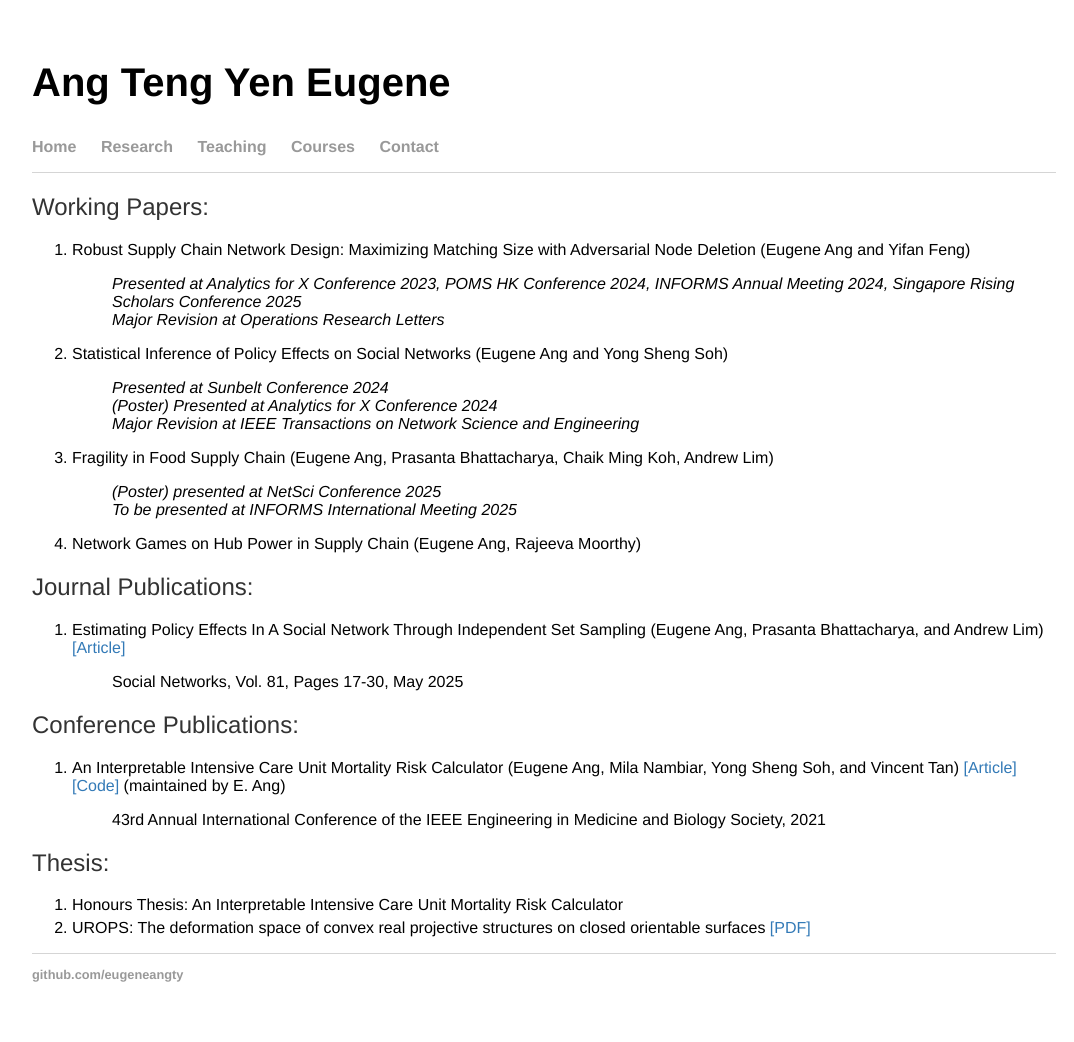
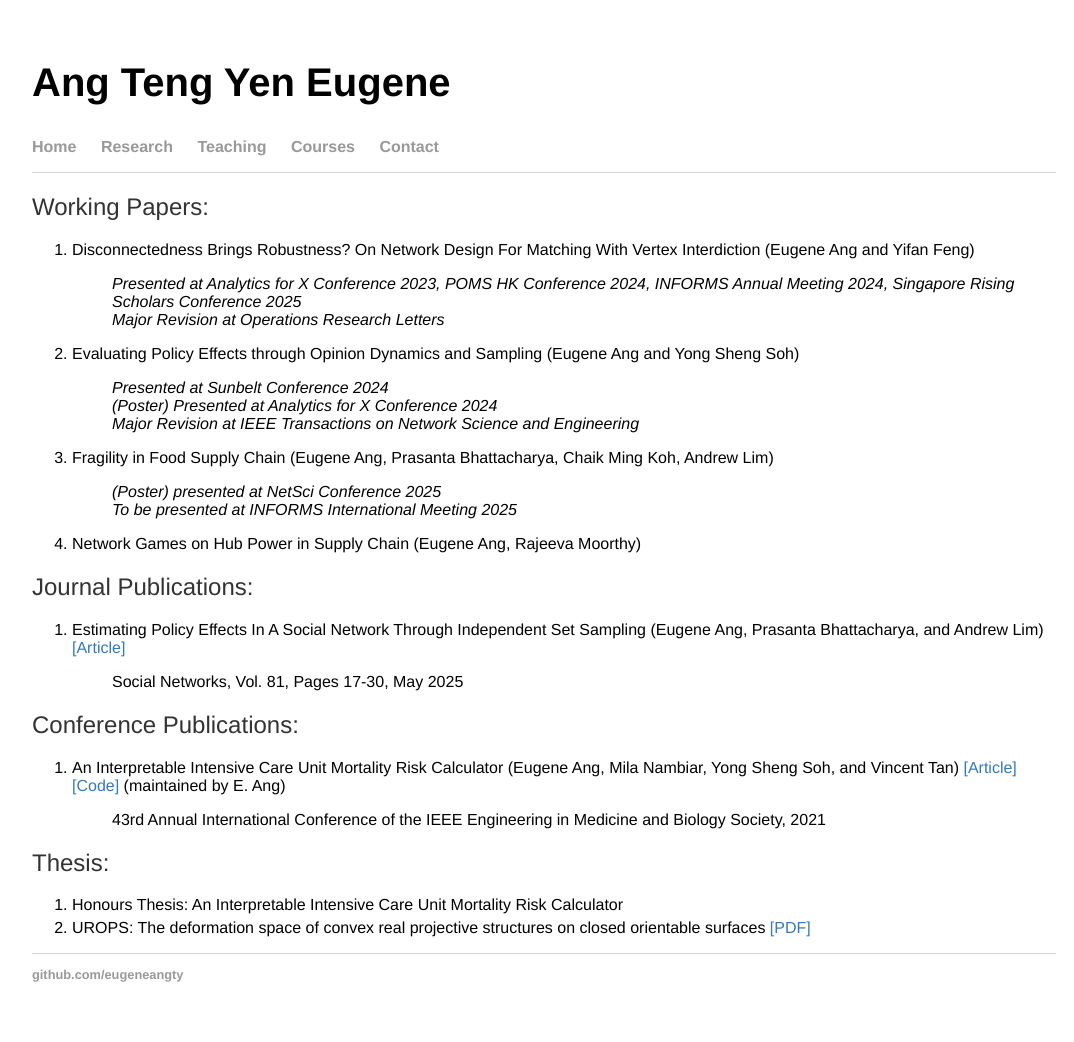
Before and after one commit to eugeneangty/eugeneangty.github.io, a Jekyll site: the page built from research/index.html, in a window 1280 px wide. Shown: the whole page, without its empty margins (96-1170 px from the left). Built offline with Jekyll 4.4.1, drawn with Linux system fonts in a browser that asks for light colours.

Commit message:
Update index.html

```diff
--- a/research/index.html
+++ b/research/index.html
@@ -6,12 +6,12 @@ title: Ang Teng Yen Eugene
 <div class="blurb">
     <h2> Working Papers:</h2>
   <ol>
-    <li> Robust Supply Chain Network Design: Maximizing Matching Size with Adversarial Node Deletion (Eugene Ang and Yifan Feng)</li>
+    <li> Disconnectedness Brings Robustness? On Network Design For Matching With Vertex Interdiction (Eugene Ang and Yifan Feng)</li>
     <dl>
         <dd><i>Presented at Analytics for X Conference 2023, POMS HK Conference 2024, INFORMS Annual Meeting 2024, Singapore Rising Scholars Conference 2025</i></dd>
         <dd><i>Major Revision at Operations Research Letters</i></dd>
     </dl>
-    <li> Statistical Inference of Policy Effects on Social Networks (Eugene Ang and Yong Sheng Soh)</li>
+    <li> Evaluating Policy Effects through Opinion Dynamics and Sampling (Eugene Ang and Yong Sheng Soh)</li>
     <dl>
         <dd><i>Presented at Sunbelt Conference 2024</i></dd>
         <dd><i>(Poster) Presented at Analytics for X Conference 2024</i></dd>
```
